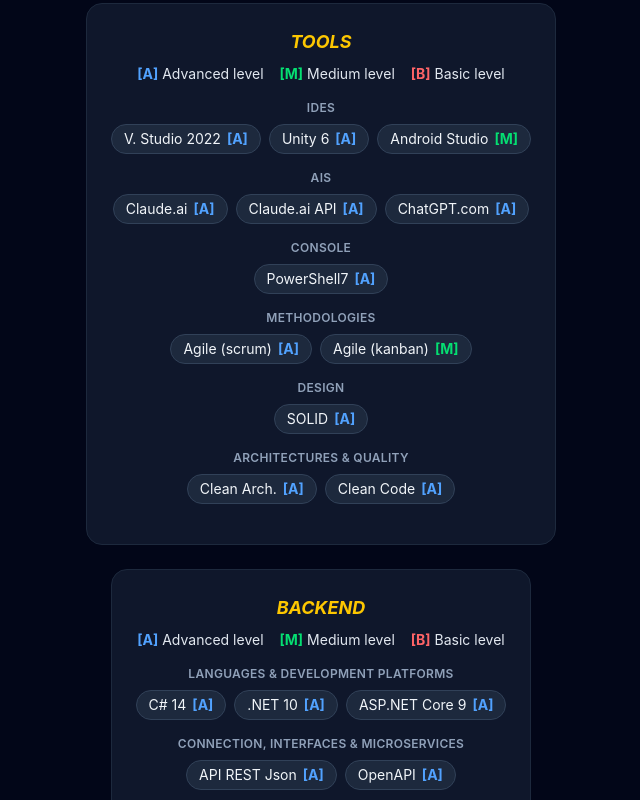
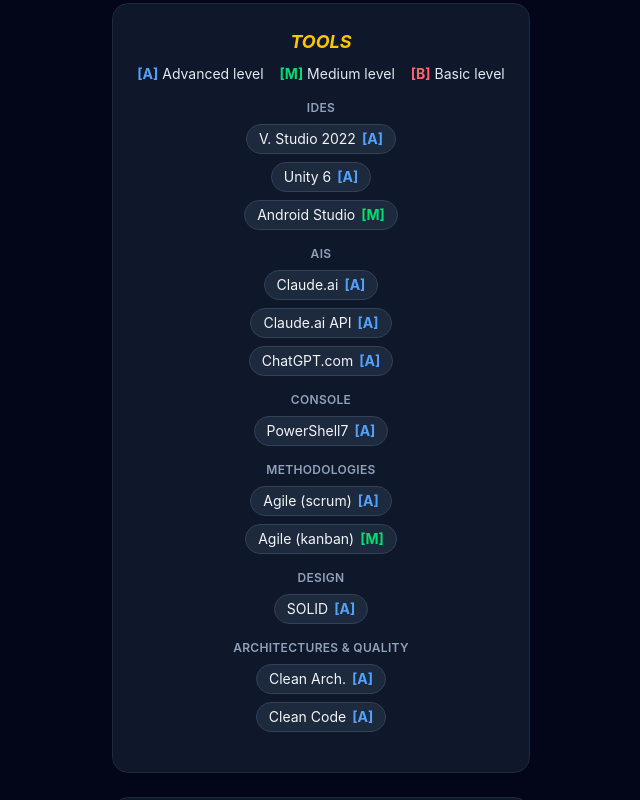
Before and after one commit to iamjosepunto/iamjosepunto.github.io, a React (Vite) app: page / in a window 1280 px wide. Shown: the part 6660-7460 px from the top of the page, without its empty margins (319-959 px from the left). Built offline with nearby package versions, Linux system fonts and the light colour scheme.

Commit message:
Hard skills: tags en columna como las soft

```diff
--- a/src/components/Skills.tsx
+++ b/src/components/Skills.tsx
@@ -50,7 +50,7 @@ const CategoryBlock = ({ category }: { category: Category }) => (
         {category.cat}
       </div>
     )}
-    <div className="flex flex-wrap justify-center gap-2">
+    <div className="flex flex-col items-center gap-2">
       {category.skills.map((s) => (
         <SkillTag key={s.name + s.level} skill={s} />
       ))}
```
